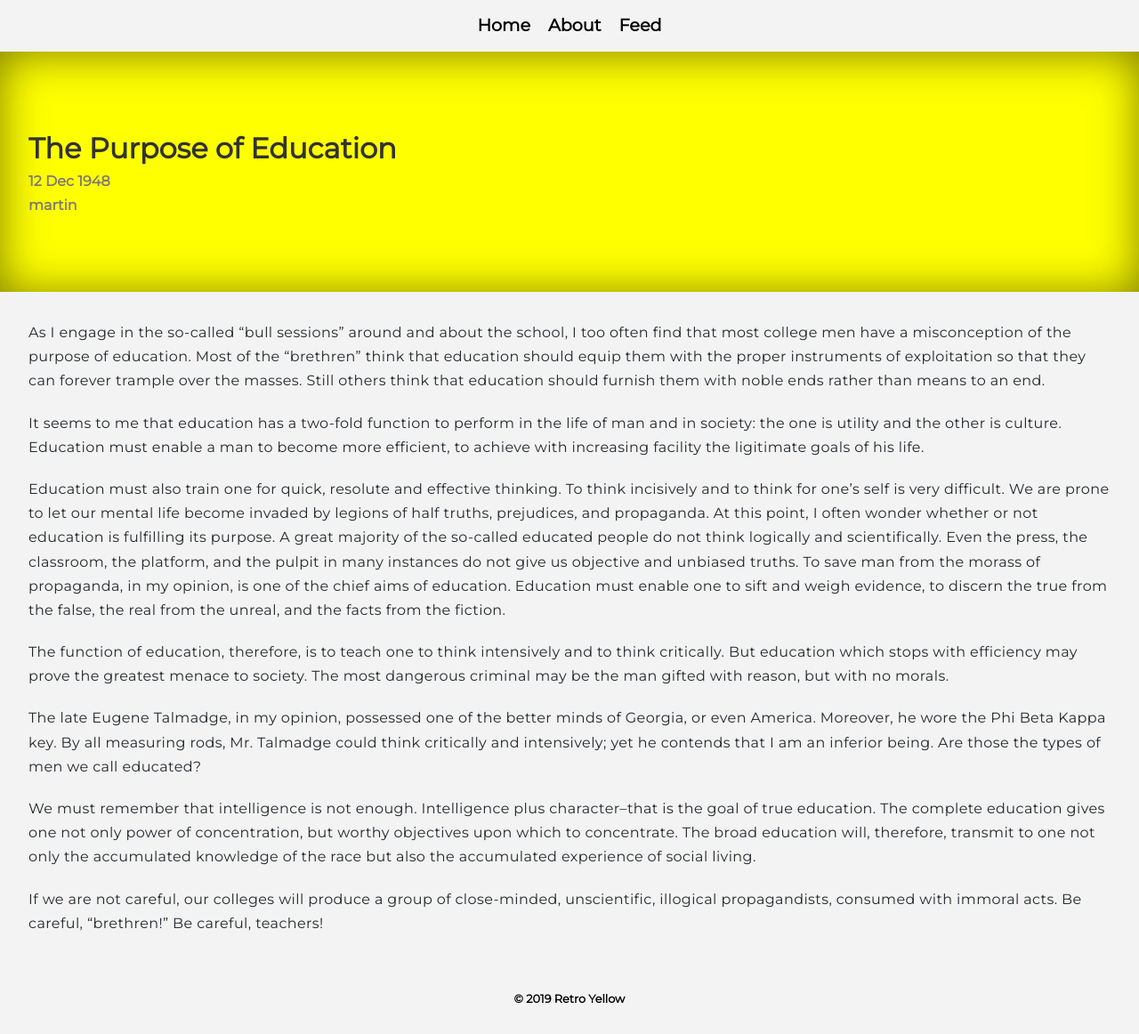
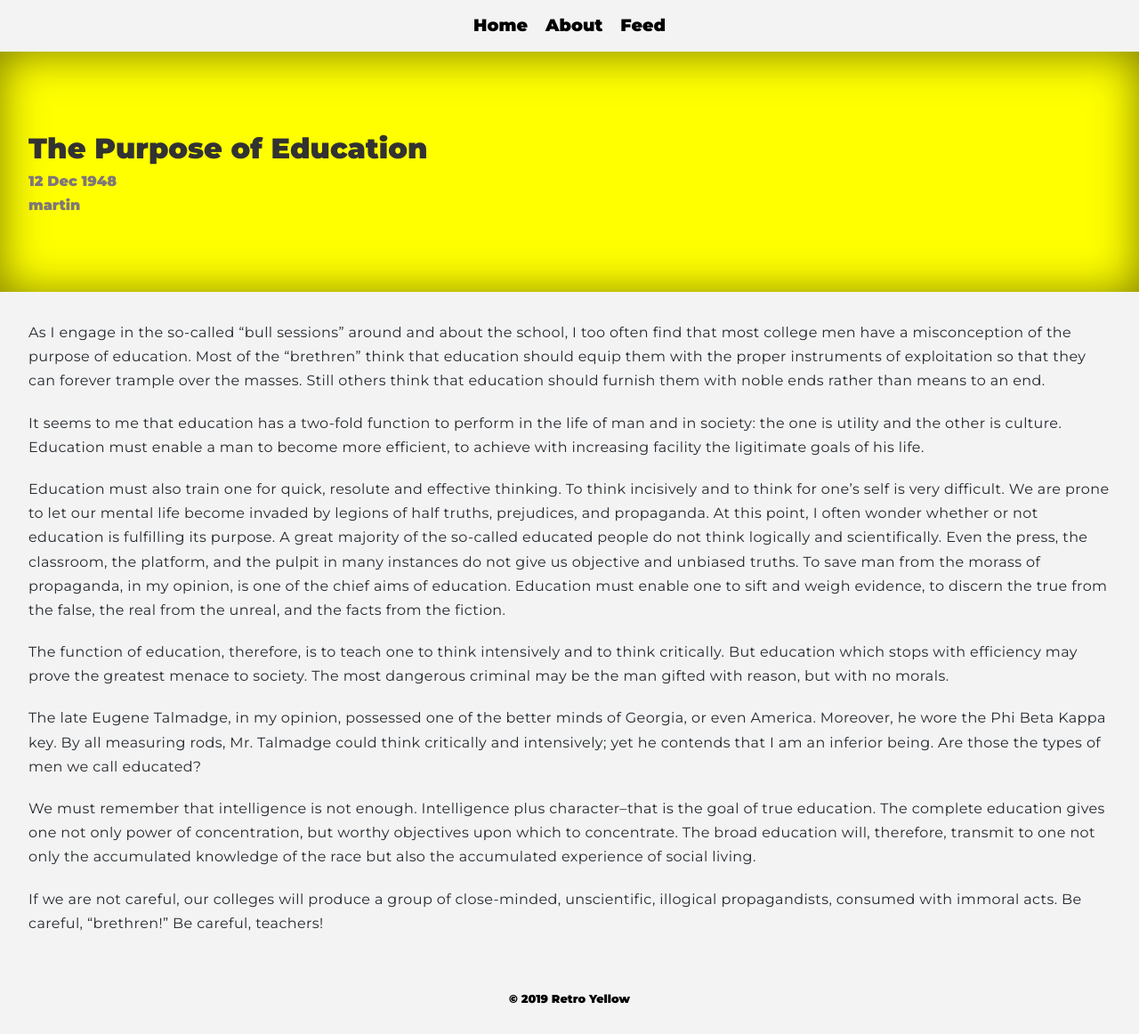
Before and after one commit to sharadcodes/jekyll-theme-retro-yellow, a Jekyll site: the page built from _posts/1948-12-12-the-purpose-of-education.md, in a window 1280 px wide. Shown: the whole page at 89% size. Built offline with Jekyll 4.4.1, drawn with Linux system fonts in a browser that asks for light colours.

Commit message:
Update style.css

```diff
--- a/assets/css/style.css
+++ b/assets/css/style.css
@@ -1,4 +1,4 @@
-@import url("https://fonts.googleapis.com/css?family=Montserrat&display=swap");
+@import url('https://fonts.googleapis.com/css?family=Montserrat:400,900&display=swap');
 
 :root {
   --theme-color: rgb(255, 255, 25);
```
